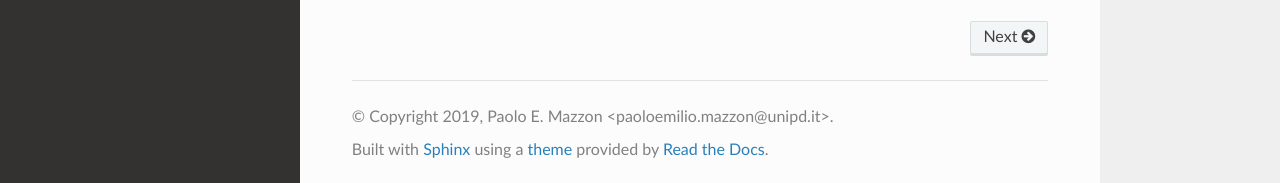
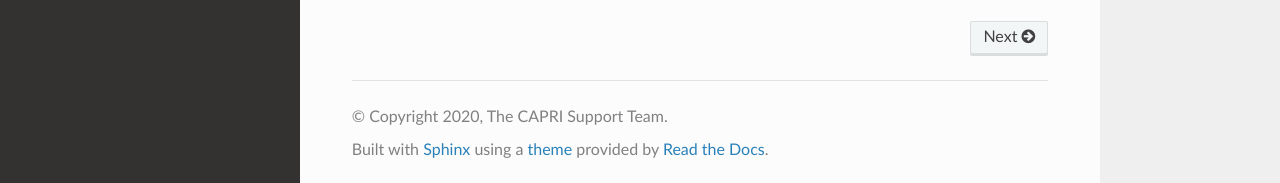
Before and after one commit to pemazzon/CAPRIUserGuide, a Sphinx documentation site: the page built from docs/index.rst, in a window 1280 px wide and 900 px high, scrolled down 722 px. Shown: the part 714-897 px from the top of the window. Built offline with Sphinx 7.4.7 and the Read the Docs theme 2.0.0, drawn with Linux system fonts in a browser that asks for light colours.

Commit message:
Updated copyright

```diff
--- a/docs/conf.py
+++ b/docs/conf.py
@@ -47,7 +47,7 @@ master_doc = 'index'
 
 # General information about the project.
 project = u'CAPRIUserGuide'
-copyright = u'2019, Paolo E. Mazzon <paoloemilio.mazzon@unipd.it>'
+copyright = u'2020, The CAPRI Support Team'
 author = u'Paolo E. Mazzon <paoloemilio.mazzon@unipd.it>'
 
 # The version info for the project you're documenting, acts as replacement for
```
